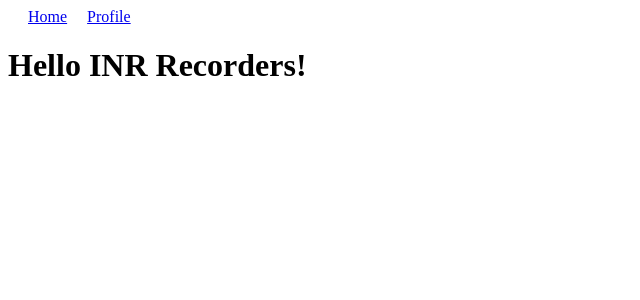
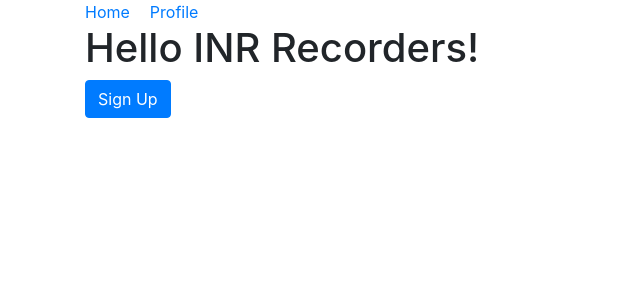
Before and after one commit to lmariemeehan/medication-tracker, a Next.js app: page / in a window 1280 px wide. Shown: the top 300 px of the page, without its empty margins (0-640 px from the left). Built offline with nearby package versions, Linux system fonts and the light colour scheme.

Commit message:
Added bootstrap for now

```diff
--- a/components/Header.js
+++ b/components/Header.js
@@ -1,7 +1,7 @@
 import Link from 'next/link';
 
 const linkStyle = {
-  marginLeft: 20
+  marginRight: 20
 };
 
 const Header = () => (
--- a/pages/index.js
+++ b/pages/index.js
@@ -1,9 +1,18 @@
+import Head from 'next/head';
 import Header from '../components/Header';
 
 const Index = () => (
-  <div>
+
+  <div className="container">
+  <Head>
+    <title>INR Record</title>
+    //Bootstrap
+    <link rel="stylesheet" href="https://stackpath.bootstrapcdn.com/bootstrap/4.4.1/css/bootstrap.min.css" integrity="sha384-Vkoo8x4CGsO3+Hhxv8T/Q5PaXtkKtu6ug5TOeNV6gBiFeWPGFN9MuhOf23Q9Ifjh" crossorigin="anonymous" />
+  </Head>
+
     <Header />
     <h1>Hello INR Recorders!</h1>
+    <button type="button" className="btn btn-primary">Sign Up</button>
   </div>
 )
 
```
